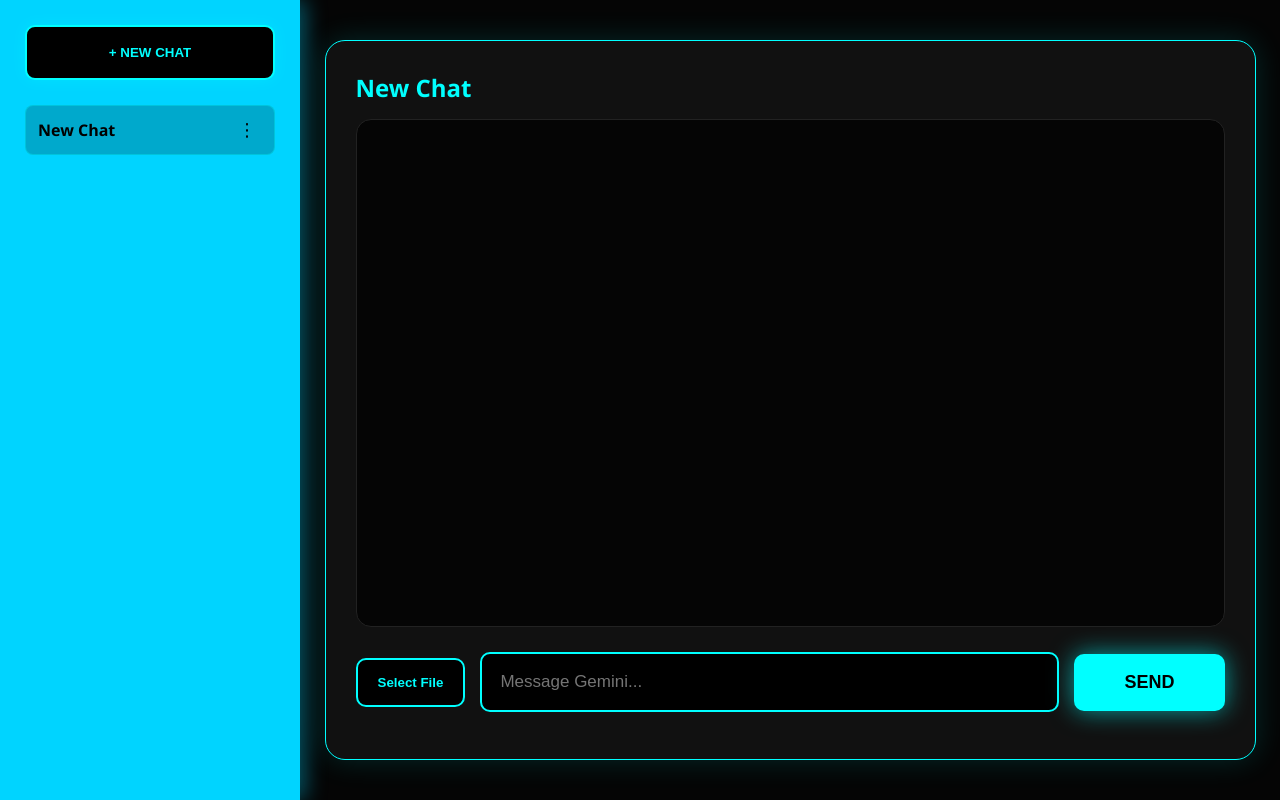
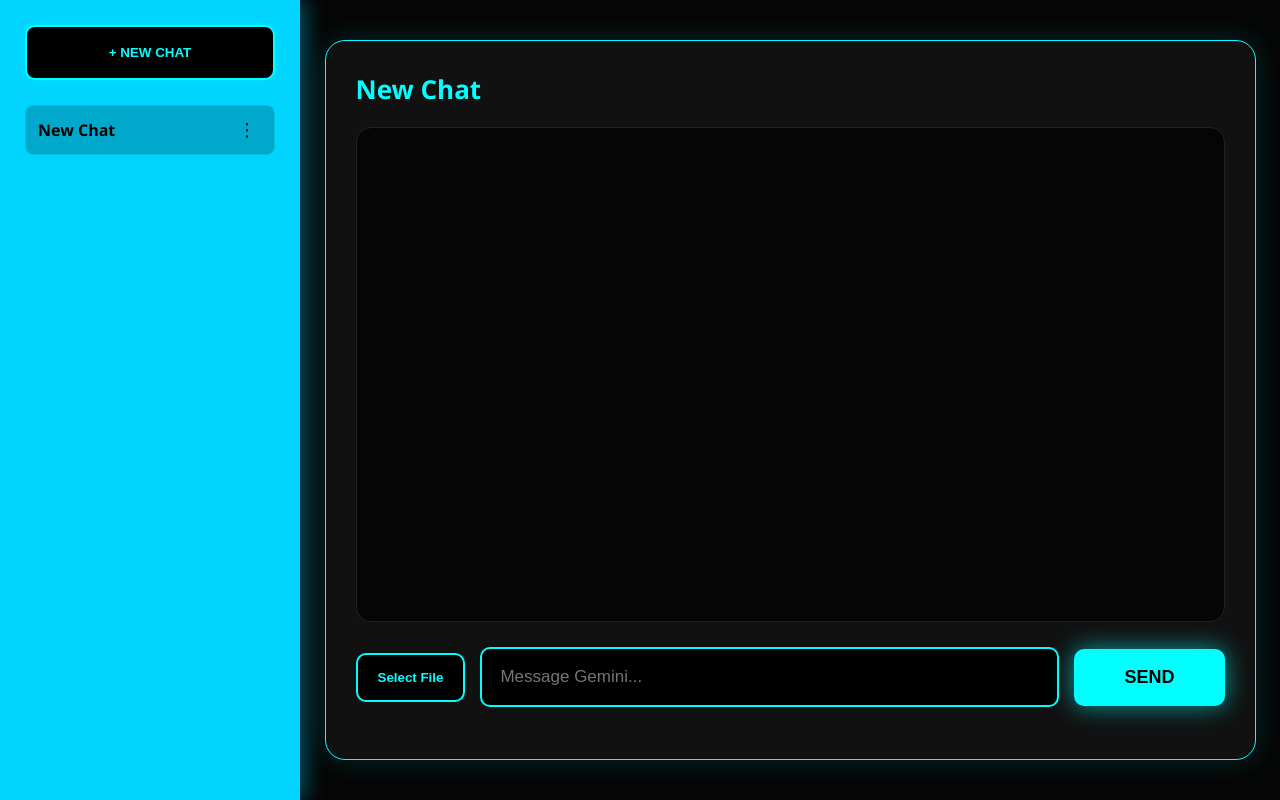
Before and after one commit to noam132/AiEditsBeta, a website: page index.html in a window 1280 px wide. Drawn offline with Linux system fonts and the light colour scheme.

Commit message:
Update index.html

```diff
--- a/index.html
+++ b/index.html
@@ -2,11 +2,12 @@
 <html lang="en">
 <head>
     <meta charset="UTF-8">
-    <meta name="viewport" content="width=device-width, initial-scale=1.0">
+    <meta name="viewport" content="width=device-width, initial-scale=1.0, maximum-scale=1.0, user-scalable=no">
     <title>AiEdits Beta</title>
     <link rel="stylesheet" href="style.css">
 </head>
 <body>
+
     <div id="sidebar">
         <button id="newChatBtn" onclick="createNewChat()">+ New Chat</button>
         <div id="chatList"></div>
@@ -14,19 +15,24 @@
 
     <div class="main-content">
         <div class="container">
-            <h2 id="activeChatTitle" style="color:#00ffff; margin: 0 0 15px 0;">New Chat</h2>
+            <h2 id="activeChatTitle" style="color:#00ffff; margin: 0 0 20px 0; font-size: 26px;">New Chat</h2>
+
             <div id="chatLog"></div>
+
             <div class="input-area">
                 <input type="file" id="fileInput" style="display:none;" onchange="document.getElementById('fileStatus').innerText = this.files[0] ? this.files[0].name : ''">
 
                 <button type="button" class="custom-file-upload" onclick="document.getElementById('fileInput').click()">Select File</button>
 
                 <input type="text" id="messageInput" placeholder="Message Gemini...">
+
                 <button id="sendBtn">Send</button>
             </div>
-            <span id="fileStatus" style="font-size: 11px; color: #00ffff; margin-top: 5px; display: block; height: 12px;"></span>
+
+            <span id="fileStatus" style="font-size: 12px; color: #00ffff; margin-top: 8px; display: block; height: 14px; font-weight: bold;"></span>
         </div>
     </div>
+
     <script src="script.js"></script>
 </body>
 </html>
```
